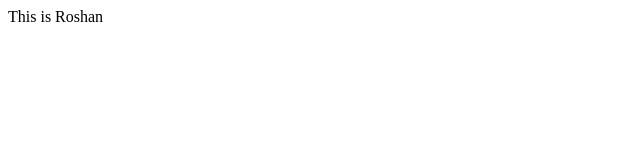
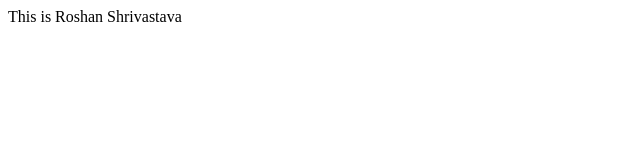
Before and after one commit to vamp-roshan/Local-Repo, a plain HTML site: page LocalRepo/Index.html in a window 1280 px wide. Shown: the full height of the page, 0-640 px from the left. Drawn offline with Linux system fonts and the light colour scheme.

Commit message:
modity index.html

```diff
--- a/LocalRepo/Index.html
+++ b/LocalRepo/Index.html
@@ -1 +1 @@
-<p>This is Roshan</p>
+<p>This is Roshan Shrivastava</p>
```
